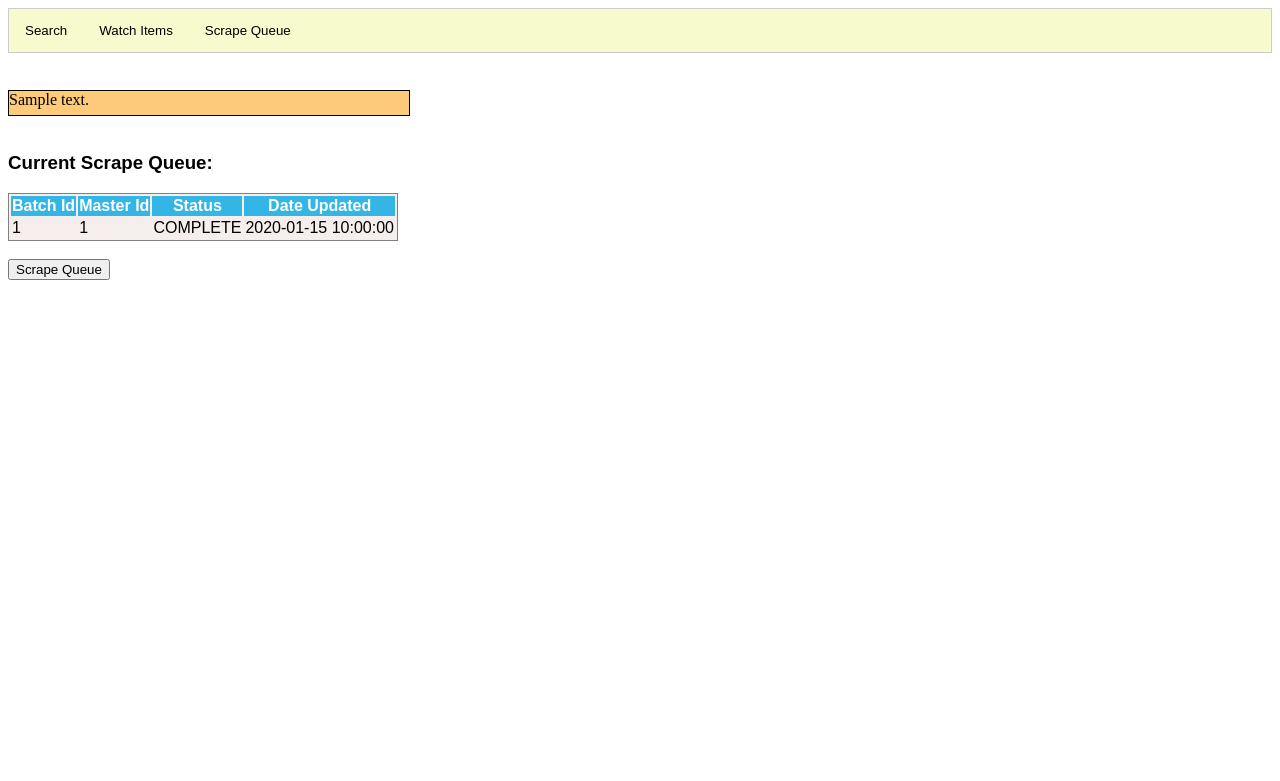
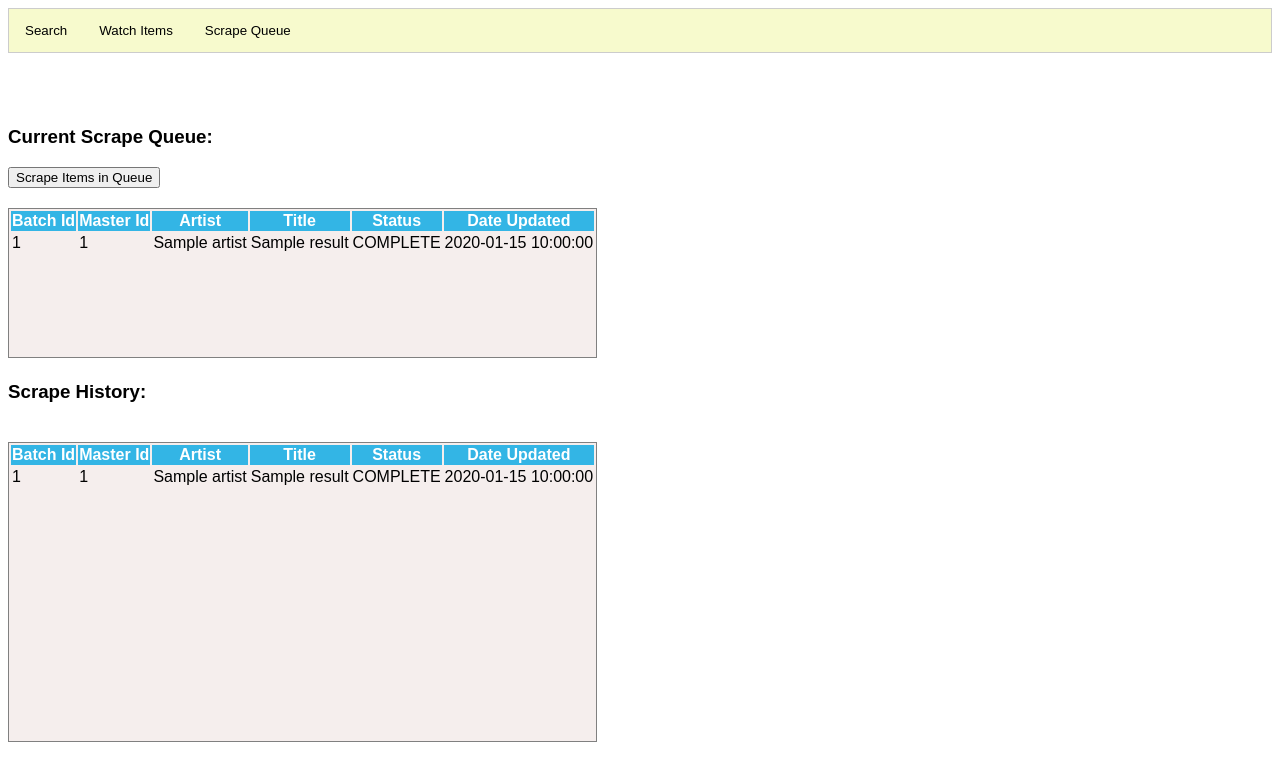
Before and after one commit to bgsimpkins/discogs_app, a Flask app: template templates/scrapeQueue.html in a window 1280 px wide. Shown: the top 781 px of the page. Run offline with Flask 3, Linux system fonts and the light colour scheme; the template is opened without the code that fills it: most values are stand-ins (such as "Sample title", 1, 10 or a date in 2020); some libraries are stand-ins or nearby versions.

Commit message:
UI stuff for scrape processing (some work still needed).

```diff
--- a/app.py
+++ b/app.py
@@ -127,11 +127,12 @@ def scrape_queue_page():
             # Need to reload scrape queue to update status
             #scrape_queue = dbUtils.get_scrape_queue(conn, 1)
 
-    scrape_queue = dbUtils.get_scrape_queue(conn, 1)
+    current_queue, historical_queue = dbUtils.get_scrape_queue(conn, 1)
 
     return render_template(
         'scrapeQueue.html',
-        scrape_queue=scrape_queue
+        scrape_queue=current_queue,
+        historical_queue=historical_queue
 
     )
 
--- a/discogs_data_classes.py
+++ b/discogs_data_classes.py
@@ -92,6 +92,8 @@ class ScrapeQueue:
             self,
             batch_id: int,
             master_id: int,
+            artist: str,
+            title: str,
             formats: str,
             status: str,
             date_updated: datetime
@@ -99,6 +101,8 @@ class ScrapeQueue:
     ):
         self.batch_id: int = batch_id
         self.master_id: int = master_id
+        self.artist: str = artist
+        self.title: str = title
         self.formats: str = formats
         self.status: str = status
         self.date_updated: datetime = date_updated
--- a/scrape.py
+++ b/scrape.py
@@ -221,16 +221,16 @@ def scrape_watchlist(conn):
 def scrape_queue(conn):
     print('Scraping scrape queue')
     batch_id = 1            ##TODO: Hard-coded. Need to tweak if wanting to scrape multiple batchs (sync or async)
-    q = dbUtils.get_scrape_queue(conn, batch_id)
+    q, historical = dbUtils.get_scrape_queue(conn, batch_id)
     driver = create_driver(True)
 
     i: int = 0
     for rec in q:
         cookies = True if i == 0 else False
         # cookies = False
-        dbUtils.update_scrape_status(conn, batch_id, "RUNNING")
+        dbUtils.update_scrape_status(conn, batch_id, rec.master_id, "RUNNING")
         scrape_for_master(driver, conn, rec.master_id, rec.formats, cookies)
-        dbUtils.update_scrape_status(conn, batch_id, "COMPLETE")
+        dbUtils.update_scrape_status(conn, batch_id, rec.master_id, "COMPLETE")
         i += 1
 
     driver.close()
--- a/static/scrapeScript.js
+++ b/static/scrapeScript.js
@@ -9,7 +9,6 @@ $(document).ready(function()
     var submitButton = null;
     $("input[type=submit]").click(function(){
         submitButton = $(this).attr("id");
-        $("#debugTest").append("<p>clicked button: "+submitButton);
 
     });
 
@@ -17,12 +16,15 @@ $(document).ready(function()
         //Grey out input submit button
         //$("#scrape_items").attr("disabled", "disabled");
         if (submitButton == "scrape_queue"){
-            alert("scrape submitted!");
+            $("#form_alert").show();
+            $("#form_alert").append("Scrape starting!");
             event.preventDefault();
+            //alert("scrape submitted!");
+
 
             var url = "do_scrape_queue";
             $.get(url, function(data, status){
-                $("#debugTest").append("Scraping initiated!");
+                $("#debugText").append("Scrape finished!");
             });
         }
 //        $("#scrape_items").removeAttr("disabled");
--- a/static/style.css
+++ b/static/style.css
@@ -35,12 +35,18 @@ table{
     border-style: solid;
     border-width: 1px;
     font-family: arial;
+    margin-top:  20px;
+    display: inline-block;
+    overflow: auto;
 }
 
 th{
+    position: sticky;
+    top:0px;
     color: #FFFFFF;
     background-color: #33B5E5;
     font-family: arial;
+
 }
 
 tr:hover{
--- a/templates/marketWatch.html
+++ b/templates/marketWatch.html
@@ -14,7 +14,7 @@
     {% if watchlist %}
         <div id="debugText" style="color:white"></div>
         <form id="market_watch_form" method="post">
-            <table>
+            <table style="height: 550px">
                 <tbody>
                     <tr>
                         <th></th>
@@ -61,7 +61,7 @@
 
     <div class="split right">
         {% if selected_master_id %}
-            <table>
+            <table style="height: 630px">
                 <tbody>
                     <tr>
                         <th>Item Id</th>
--- a/templates/scrapeQueue.html
+++ b/templates/scrapeQueue.html
@@ -9,25 +9,31 @@
     <script src="{{ url_for('static', filename='scrapeScript.js') }}"></script>
 </head>
     <br>
-    {% if alert_text %}
-        <div id="form_alert" style="...">
+        <div id="form_alert" style="..." hidden>
             {{alert_text}}
         </div>
-    {% endif%}
 
     <div id="debugText"></div>
     <br>
 
+
+
     <h3>Current Scrape Queue:</h3>
+
+
     <div id="current_queue">
         {% if scrape_queue %}
             <form id="scrape_queue_form" method="post">
+                <input type="submit" id="scrape_queue" name="scrape_queue" value="Scrape Items in Queue">
+                <br>
 
-                <table>
+                <table style="height: 150px">
                     <tbody>
                         <tr>
                             <th>Batch Id</th>
                             <th>Master Id</th>
+                            <th>Artist</th>
+                            <th>Title</th>
                             <th>Status</th>
                             <th>Date Updated</th>
                         </tr>
@@ -35,6 +41,8 @@
                             <tr>
                                 <td id="batch_id">{{ result.batch_id }}</td>
                                 <td id="master_id">{{ result.master_id }}</td>
+                                <td id="artist">{{ result.artist }}</td>
+                                <td id="title">{{ result.title }}</td>
                                 <td id="status">{{ result.status }}</td>
                                 <td id="date_updated">{{ result.date_updated }}</td>
                             </tr>
@@ -43,10 +51,41 @@
                 </table>
 
                 <br>
-                <input type="submit" id="scrape_queue" name="scrape_queue" value="Scrape Queue">
             </form>
 
         {% endif%}
     </div>
 
+<h3>Scrape History:</h3>
+    <div id="historical_queue">
+        {% if historical_queue %}
+
+                <table style="height: 300px">
+                    <tbody>
+                        <tr>
+                            <th>Batch Id</th>
+                            <th>Master Id</th>
+                            <th>Artist</th>
+                            <th>Title</th>
+                            <th>Status</th>
+                            <th>Date Updated</th>
+                        </tr>
+                        {% for result in historical_queue %}
+                            <tr>
+                                <td id="batch_id_hist">{{ result.batch_id }}</td>
+                                <td id="master_id_hist">{{ result.master_id }}</td>
+                                <td id="artist_hist">{{ result.artist }}</td>
+                                <td id="title_hist">{{ result.title }}</td>
+                                <td id="status_hist">{{ result.status }}</td>
+                                <td id="date_updated_hist">{{ result.date_updated }}</td>
+                            </tr>
+                        {% endfor %}
+                    </tbody>
+                </table>
+
+                <br>
+
+        {% endif%}
+    </div>
+
 {% endblock %}
```
Also changed, not shown: dbUtils.py (+42 -11 lines).
